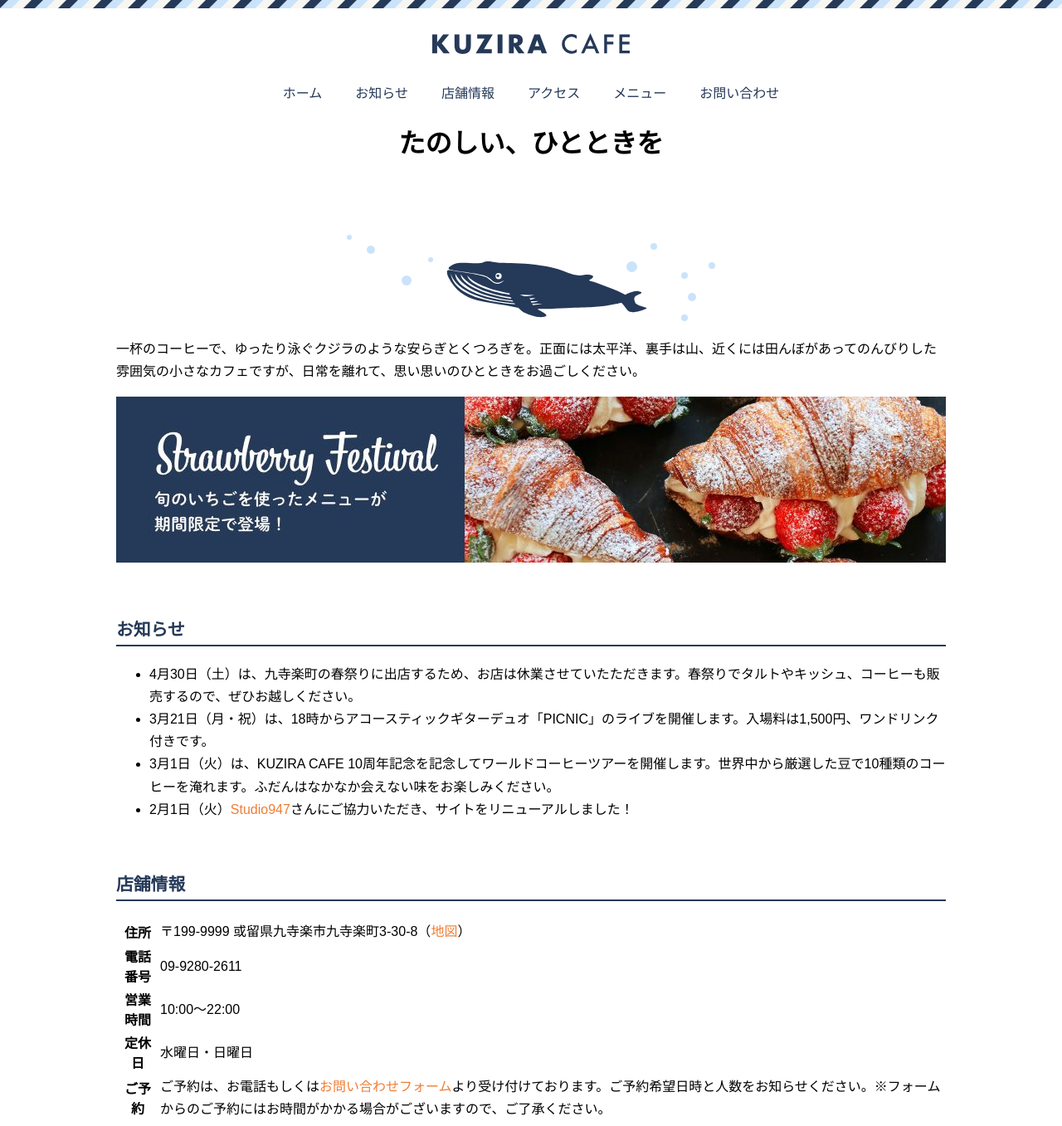
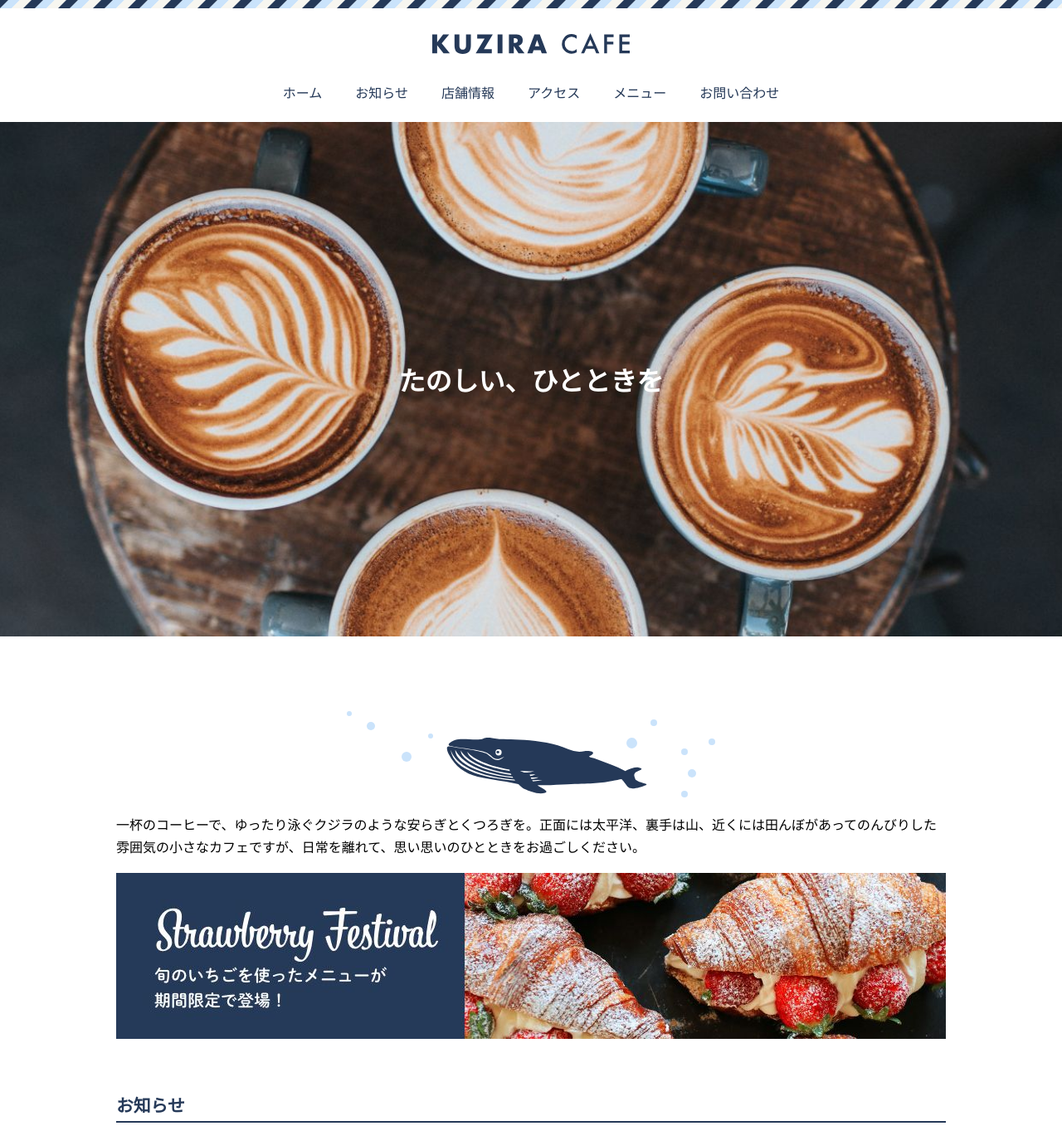
Before and after one commit to Emiri-333/cafe-site, a plain HTML site: page index.html in a window 1280 px wide. Shown: the top 1357 px of the page at 83% size. Drawn offline with Linux system fonts and the light colour scheme.

Commit message:
Add files via upload

```diff
--- a/css/style.css
+++ b/css/style.css
@@ -63,7 +63,15 @@ img{
 }
 /*ヒーロー*/
 .hero{
+    background-repeat: no-repeat;
+    background-position: center;
+    background-size: cover;
+    color: #FFFFFF;
     text-align: center;
+}
+.hero.index{
+    padding: 287px 0;
+    background-image: url(../images/home-hero.jpg);
 }
 /*メイン*/
 main{
@@ -95,3 +103,15 @@ main h2{
 .logo-whale{
     text-align: center;
 }
+.shop-info{
+    border-collapse: collapse;
+}
+.shop-info th, .shop-info td{
+    border: 1px solid #DBDBDB;
+    padding: 20px;
+}
+.shop-info th{
+    width: 112px;
+    text-align: left;
+    vertical-align: top;
+}
--- a/index.html
+++ b/index.html
@@ -27,7 +27,7 @@
 
     </header>
 
-    <h1 class="hero">たのしい、ひとときを</h1>
+    <h1 class="hero index">たのしい、ひとときを</h1>
 
     <main>
         <div class="logo-whale"><img src="images/logo-whale.svg" alt=""></div>
@@ -47,7 +47,7 @@
 
         <div id="shop">
             <h2>店舗情報</h2>
-            <table>
+            <table class="shop-info">
                 <tr>
                     <th>住所</th>
                     <td>〒199-9999 或留県九寺楽市九寺楽町3-30-8（<a href="access.html">地図</a>）</td>
```
